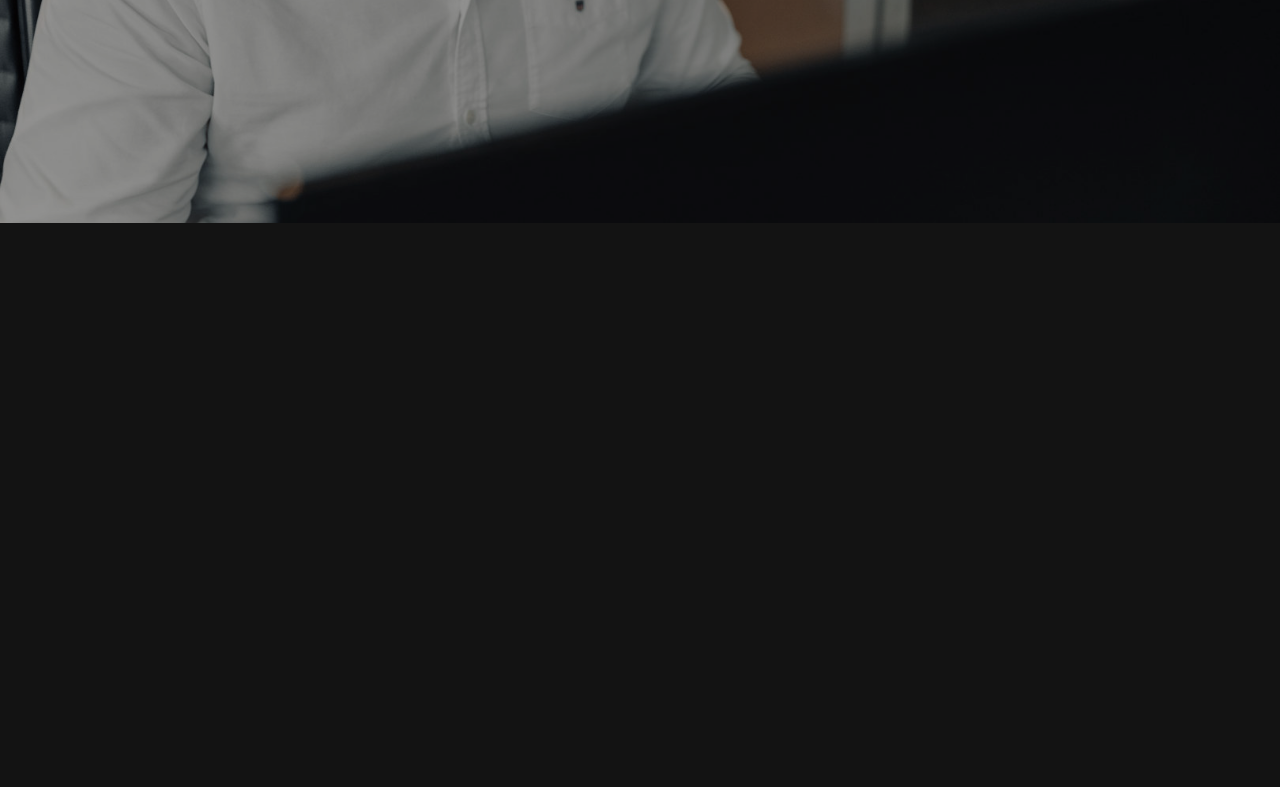
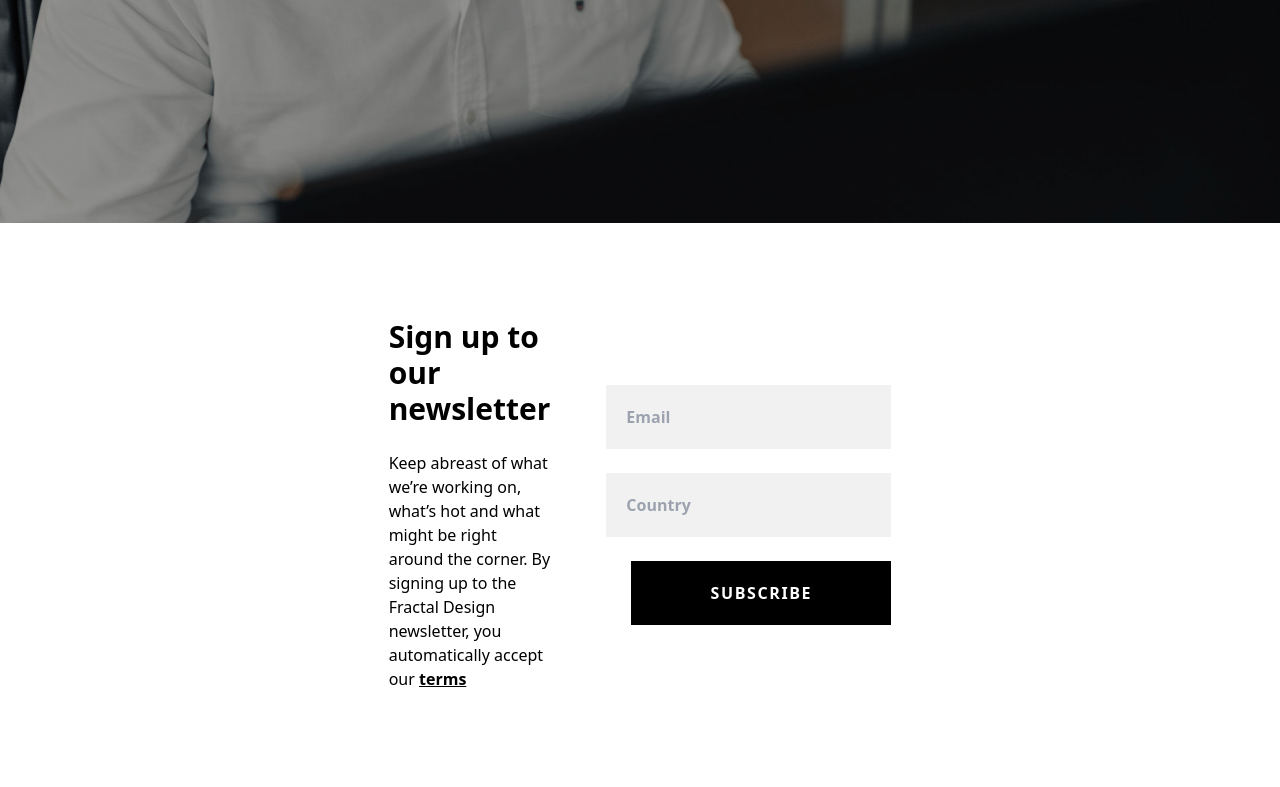
Before and after one commit to Jack-LP/fractal-site, a website built with Vite: page index.html in a window 1280 px wide. Shown: the part 8079-8866 px from the top of the page. Before the commit the page ends 8302 px from the top, so only its background shows below. Built offline with nearby package versions, Linux system fonts and the light colour scheme.

Commit message:
Added newsletter section

```diff
--- a/index.html
+++ b/index.html
@@ -385,5 +385,32 @@
         </div>
       </div>
     </section>
+
+    <!-- newsletter section -->
+    <section
+      class="flex bg-white items-center justify-center py-24 px-[25rem] gap-14"
+    >
+      <div class="flex flex-col gap-6 flex-1">
+        <h1 class="text-3xl font-semibold">Sign up to our newsletter</h1>
+        <p>
+          Keep abreast of what we’re working on, what’s hot and what might be
+          right around the corner. By signing up to the Fractal Design
+          newsletter, you automatically accept our
+          <span
+            class="font-semibold underline hover:text-sky duration-300 ease-in-out cursor-pointer"
+            >terms</span
+          >
+        </p>
+      </div>
+      <div class="flex flex-col gap-6 flex-1 font-semibold">
+        <input class="bg-bone p-5" type="email" placeholder="Email" />
+        <input class="bg-bone p-5" type="text" placeholder="Country" />
+        <button
+          class="bg-black p-5 uppercase tracking-widest text-white self-end w-[260px]"
+        >
+          Subscribe
+        </button>
+      </div>
+    </section>
   </body>
 </html>
```
Also changed, not shown: style.css.
